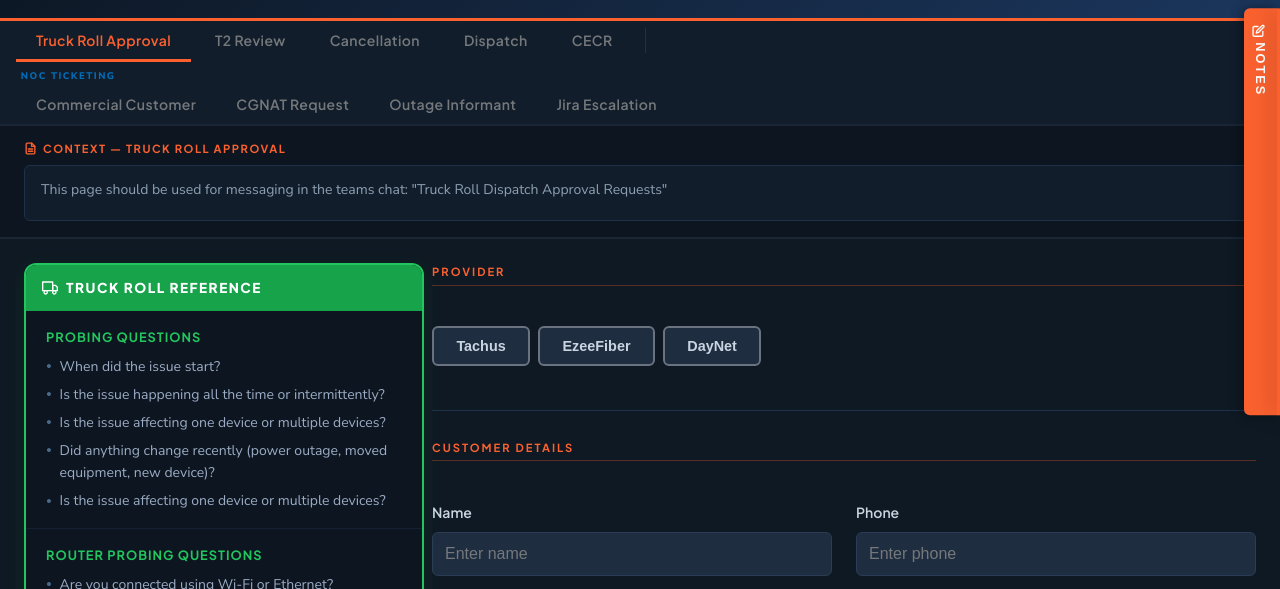
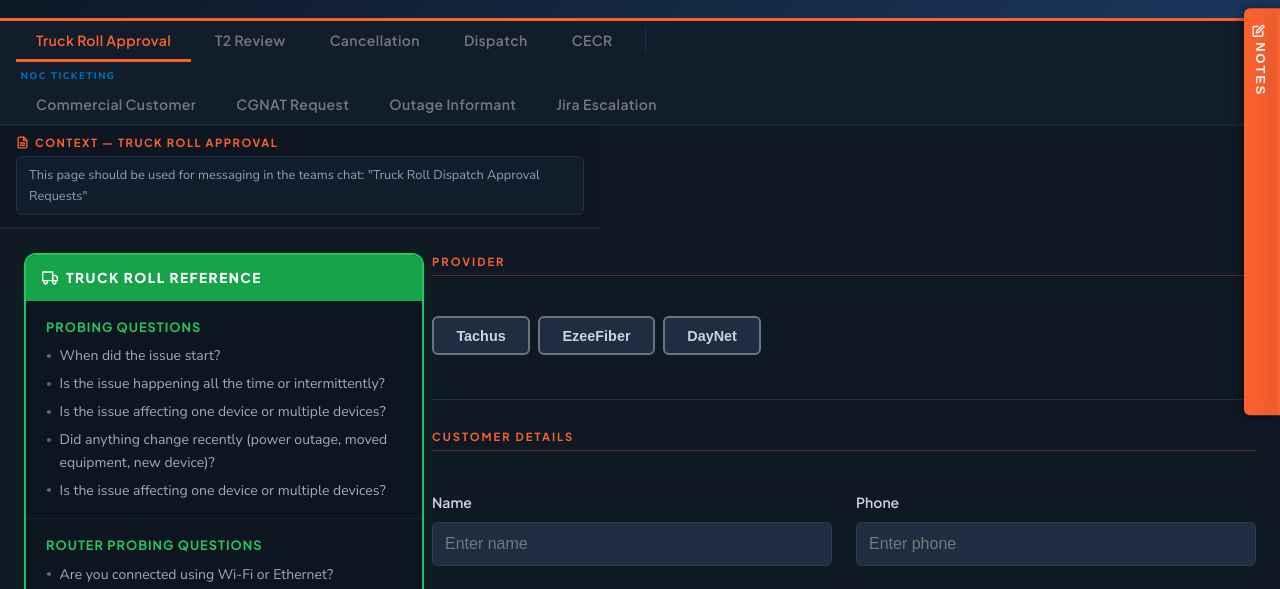
Before and after one commit to ZacDHarris/Testing-Tool, a plain HTML site: page notegenerator.html in a window 1280 px wide. Shown: the part 188-777 px from the top of the page. Drawn offline with Linux system fonts and the light colour scheme.

```diff
--- a/assets/css/styles.css
+++ b/assets/css/styles.css
@@ -616,14 +616,15 @@
 .context-panel {
     background: #0c1520;
     border-bottom: 2px solid #1a2535;
-    padding: 0.875rem 1.5rem 1rem;
+    padding: 0.5rem 1rem 0.75rem;
+    max-width: 600px;
 }
 
 .context-panel-header {
     display: flex;
     align-items: center;
     gap: 1rem;
-    margin-bottom: 0.5rem;
+    margin-bottom: 0.3rem;
 }
 
 .context-panel-title {
@@ -644,10 +645,10 @@
     border-radius: 6px;
     color: #8da0b3;
     font-family: 'Nunito Sans', sans-serif;
-    font-size: 0.875rem;
-    padding: 0.75rem 1rem;
-    line-height: 1.7;
-    min-height: 56px;
+    font-size: 0.8rem;
+    padding: 0.5rem 0.75rem;
+    line-height: 1.6;
+    min-height: auto;
     white-space: pre-wrap;
 }
 
```
